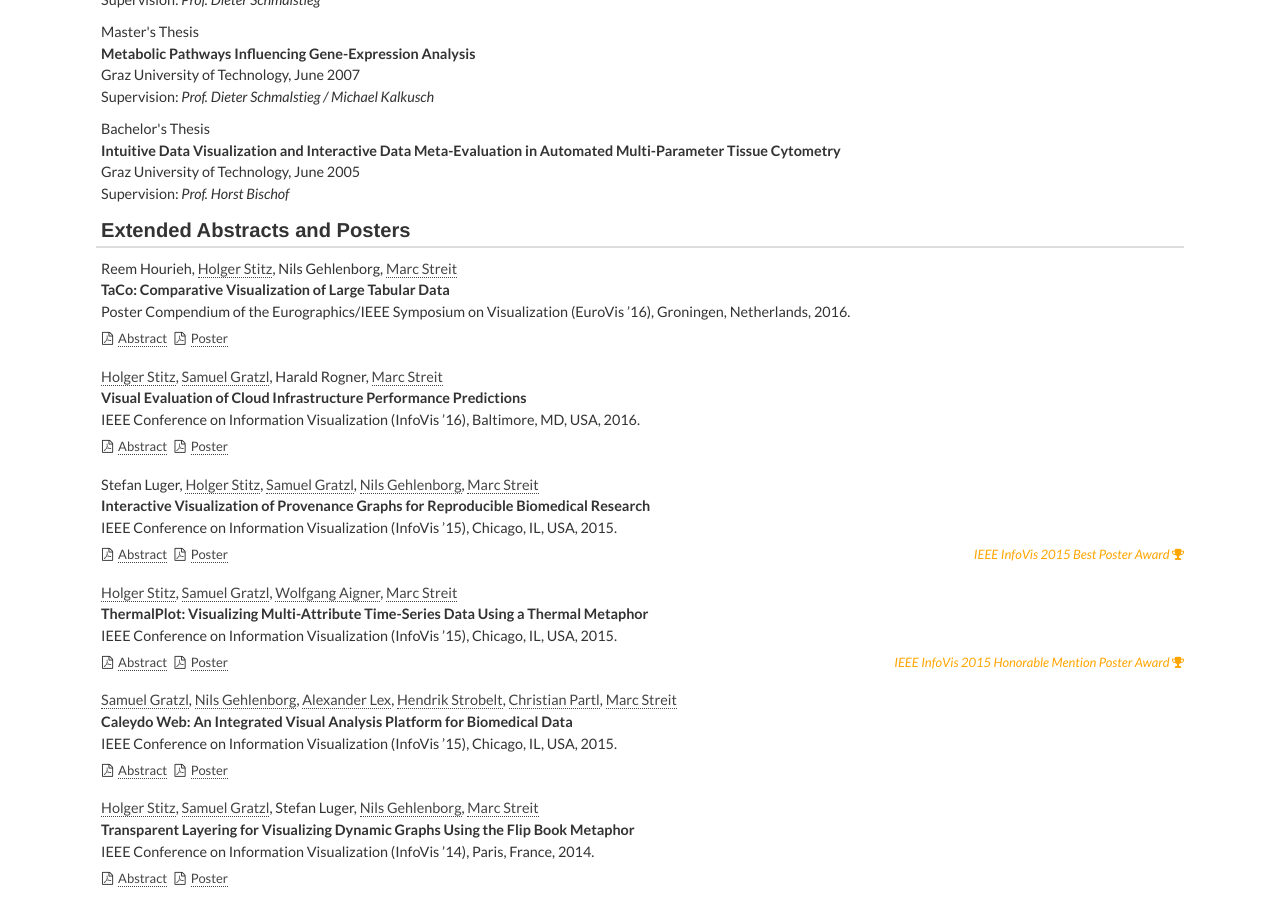
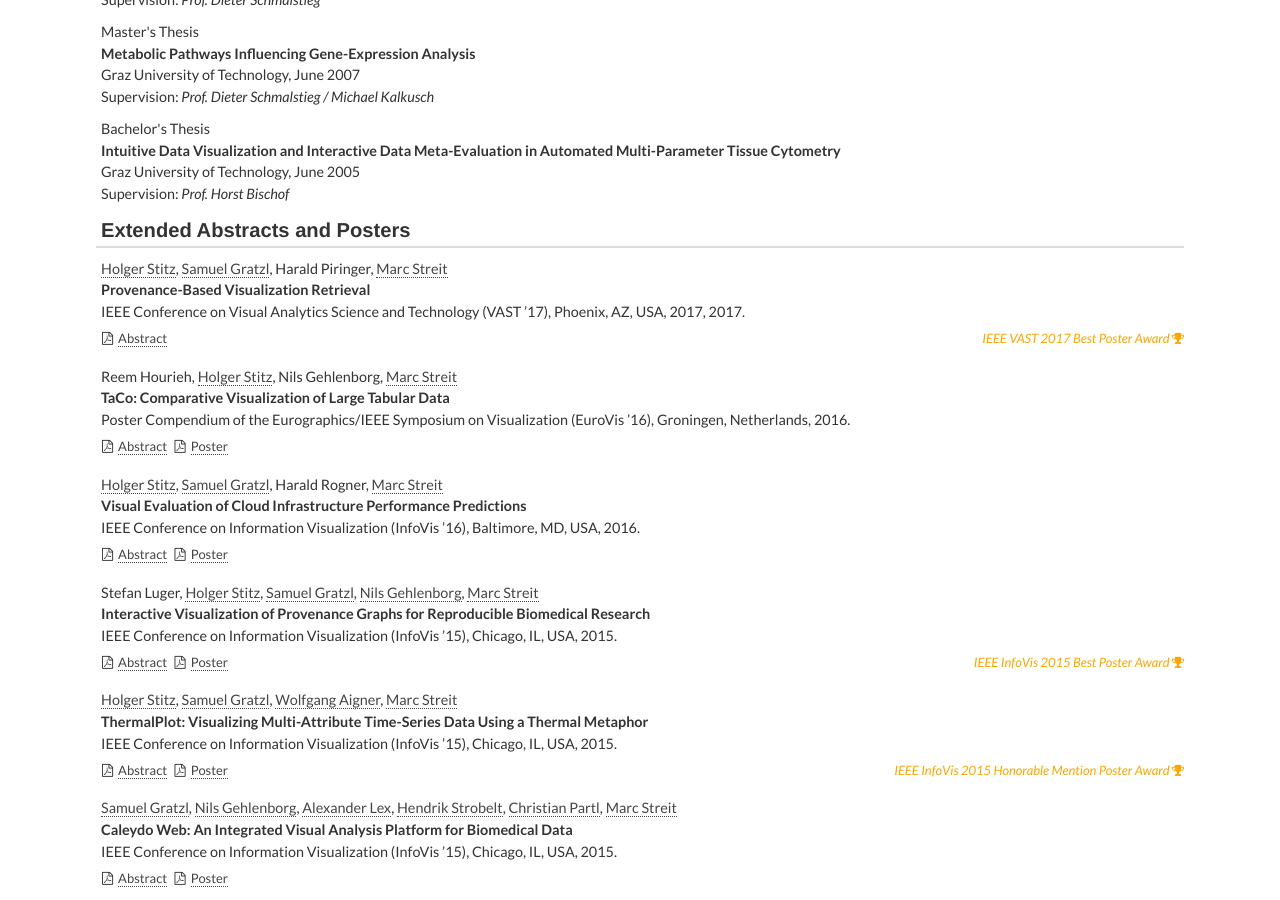
Before and after one commit to mstreit/mstreit.github.io, a Jekyll site: the page built from publications.md, in a window 1280 px wide and 900 px high, scrolled down 5512 px. Built offline with Jekyll 4.4.1, drawn with Linux system fonts in a browser that asks for light colours; nearby versions of some CDN libraries; some web fonts are replaced.

Commit message:
Added ProvRetrieval Poster

```diff
--- a/_data/posters.yml
+++ b/_data/posters.yml
@@ -1,3 +1,15 @@
+- authors:
+  - stitz
+  - gratzl
+  - Harald Piringer
+  - streit
+  title: Provenance-Based Visualization Retrieval
+  journal: IEEE Conference on Visual Analytics Science and Technology (VAST ’17), Phoenix, AZ, USA, 2017
+  year: 2017
+  abstract-pdf: 2017_vast_provenance-retrieval_abstract.pdf
+  #poster-pdf: 2015_infovis_prov-graph-vis_poster.pdf
+  award: IEEE VAST 2017 Best Poster Award
+
 - authors:
   - Reem Hourieh
   - stitz
```
